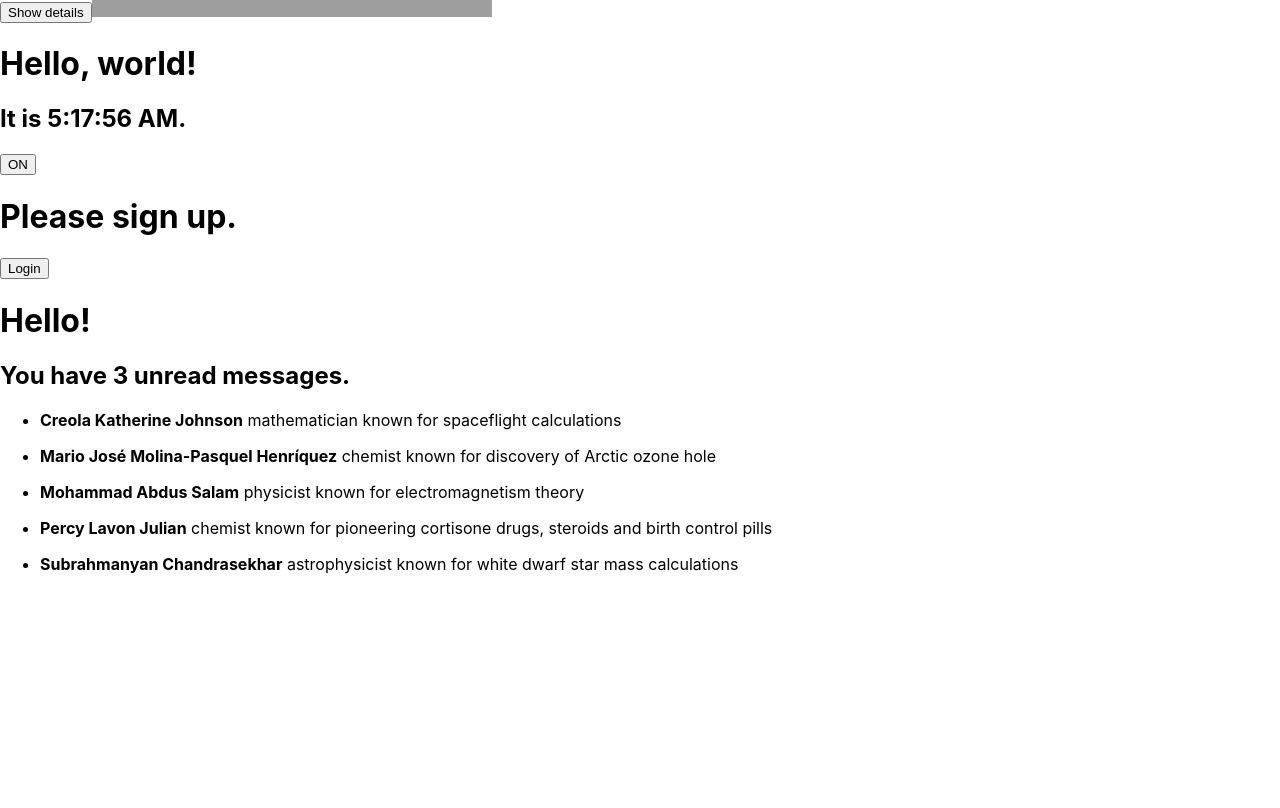
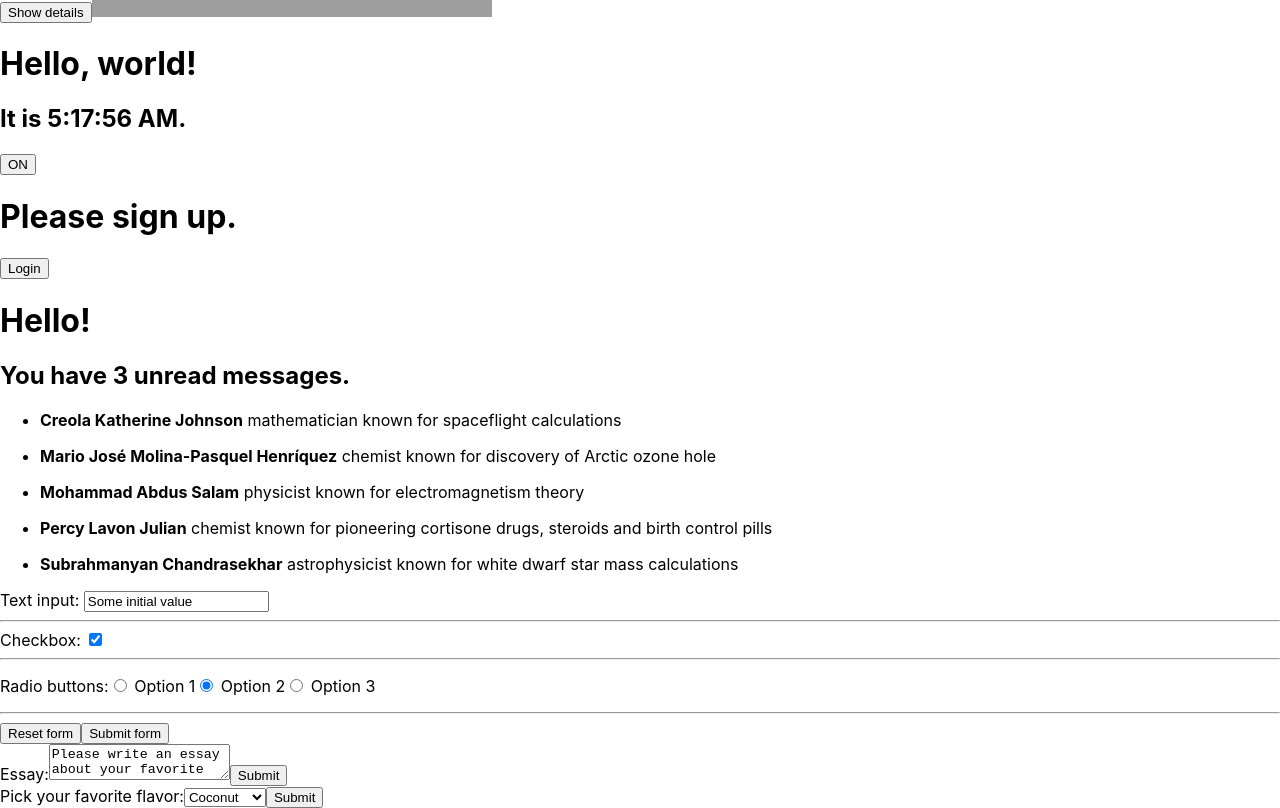
Before and after one commit to muthulakshmimurugan/reactjs, a React (Create React App) app: page / in a window 1280 px wide. Shown: the part 416-1224 px from the top of the page. Before the commit the page ends 1006 px from the top, so only its background shows below. Built offline with nearby package versions, Linux system fonts and the light colour scheme; grey boxes are pictures that could not be loaded.

Commit message:
react forms

```diff
--- a/src/App.js
+++ b/src/App.js
@@ -6,19 +6,24 @@ import Toggle from './events';
 import LoginControl from './conditionalRendering';
 import Mailbox from './inlineIfConditional';
 import List from './renderingList';
+import MyForm from './forms';
+import EssayForm from './textarea';
+import FlavorForm from './select';
 
  function AppTest() {
   const messages = ['React', 'Re: React', 'Re:Re: React'];
   return (
-    /* <div id="root">
-    </div>  */
+
     <div id="root">
       <Gallery />
       <Clock />
       <Toggle />
       <LoginControl />
       <Mailbox unreadMessages={messages} />
-    <List />
+      <List />
+      <MyForm />
+     <EssayForm />
+    <FlavorForm />
     </div>
 
 
--- /dev/null
+++ b/src/forms.js
@@ -0,0 +1,39 @@
+export default function MyForm() {
+    function handleSubmit(e) {
+      // Prevent the browser from reloading the page
+      e.preventDefault();
+
+      // Read the form data
+      const form = e.target;
+      const formData = new FormData(form);
+
+      // You can pass formData as a fetch body directly:
+  //    fetch('/some-api', { method: form.method, body: formData });
+
+      // Or you can work with it as a plain object:
+      const formJson = Object.fromEntries(formData.entries());
+      console.log(formJson);
+    }
+
+    return (
+      <form method="post" onSubmit={handleSubmit}>
+        <label>
+          Text input: <input name="myInput" defaultValue="Some initial value" />
+        </label>
+        <hr />
+        <label>
+          Checkbox: <input type="checkbox" name="myCheckbox" defaultChecked={true} />
+        </label>
+        <hr />
+        <p>
+          Radio buttons:
+          <label><input type="radio" name="myRadio" value="option1" /> Option 1</label>
+          <label><input type="radio" name="myRadio" value="option2" defaultChecked={true} /> Option 2</label>
+          <label><input type="radio" name="myRadio" value="option3" /> Option 3</label>
+        </p>
+        <hr />
+        <button type="reset">Reset form</button>
+        <button type="submit">Submit form</button>
+      </form>
+    );
+  }
--- /dev/null
+++ b/src/select.js
@@ -0,0 +1,38 @@
+import React from 'react';
+class FlavorForm extends React.Component {
+    constructor(props) {
+      super(props);
+      this.state = {value: 'coconut'};
+
+      this.handleChange = this.handleChange.bind(this);
+      this.handleSubmit = this.handleSubmit.bind(this);
+    }
+
+    handleChange(event) {
+      this.setState({value: event.target.value});
+    }
+
+    handleSubmit(event) {
+      alert('Your favorite flavor is: ' + this.state.value);
+      event.preventDefault();
+    }
+
+    render() {
+      return (
+        <form onSubmit={this.handleSubmit}>
+          <label>
+            Pick your favorite flavor:
+            <select value={this.state.value} onChange={this.handleChange}>
+              <option value="grapefruit">Grapefruit</option>
+              <option value="lime">Lime</option>
+              <option value="coconut">Coconut</option>
+              <option value="mango">Mango</option>
+            </select>
+          </label>
+          <input type="submit" value="Submit" />
+        </form>
+      );
+    }
+  }
+
+  export default FlavorForm;
--- /dev/null
+++ b/src/textarea.js
@@ -0,0 +1,36 @@
+import React from 'react';
+
+class EssayForm extends React.Component {
+    constructor(props) {
+      super(props);
+      this.state = {
+        value: 'Please write an essay about your favorite DOM element.'
+      };
+
+      this.handleChange = this.handleChange.bind(this);
+      this.handleSubmit = this.handleSubmit.bind(this);
+    }
+
+    handleChange(event) {
+      this.setState({value: event.target.value});
+    }
+
+    handleSubmit(event) {
+      alert('An essay was submitted: ' + this.state.value);
+      event.preventDefault();
+    }
+
+    render() {
+      return (
+        <form onSubmit={this.handleSubmit}>
+          <label>
+            Essay:
+            <textarea value={this.state.value} onChange={this.handleChange} />
+          </label>
+          <input type="submit" value="Submit" />
+        </form>
+      );
+    }
+  }
+
+  export default EssayForm;
```
